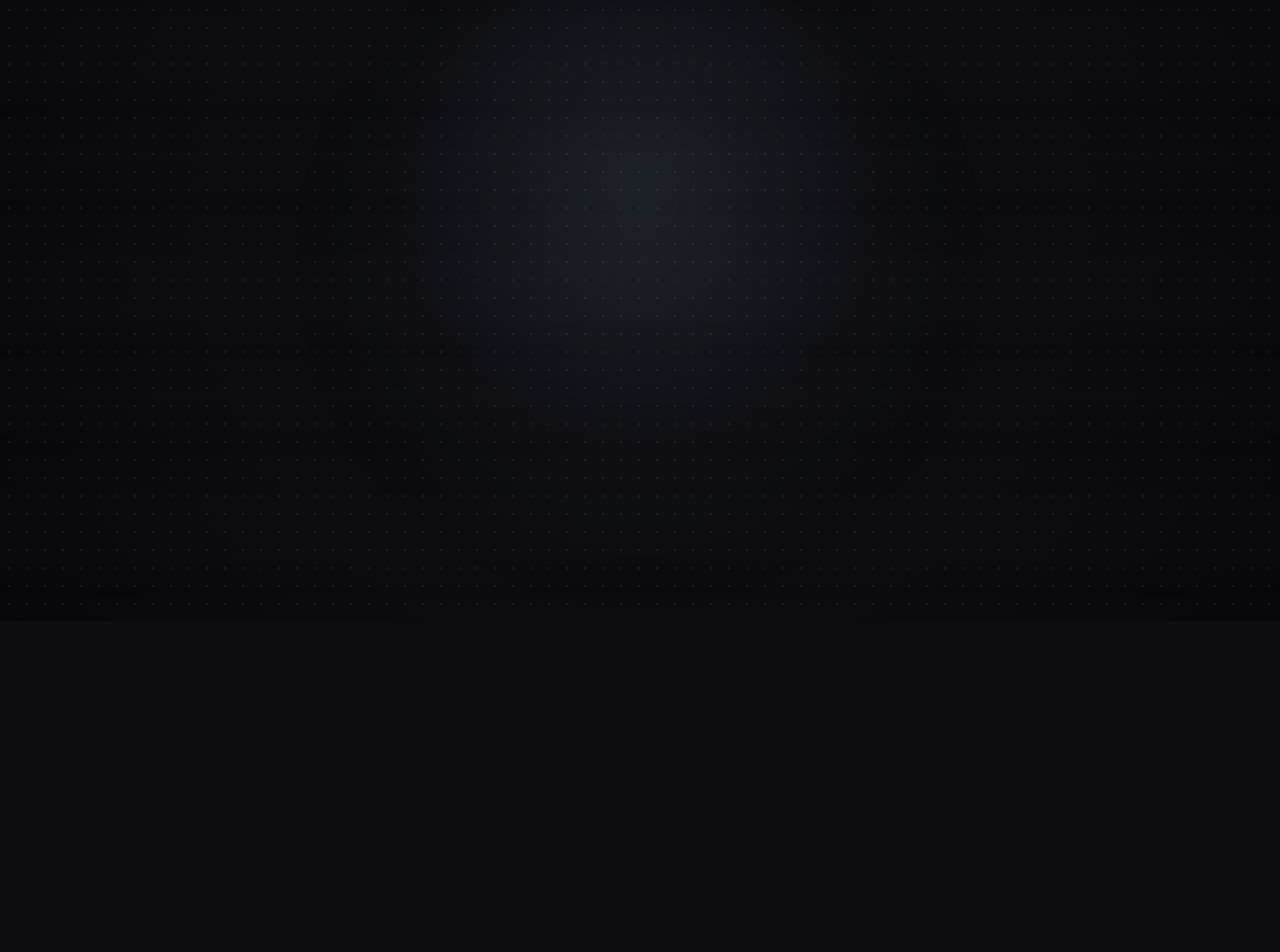
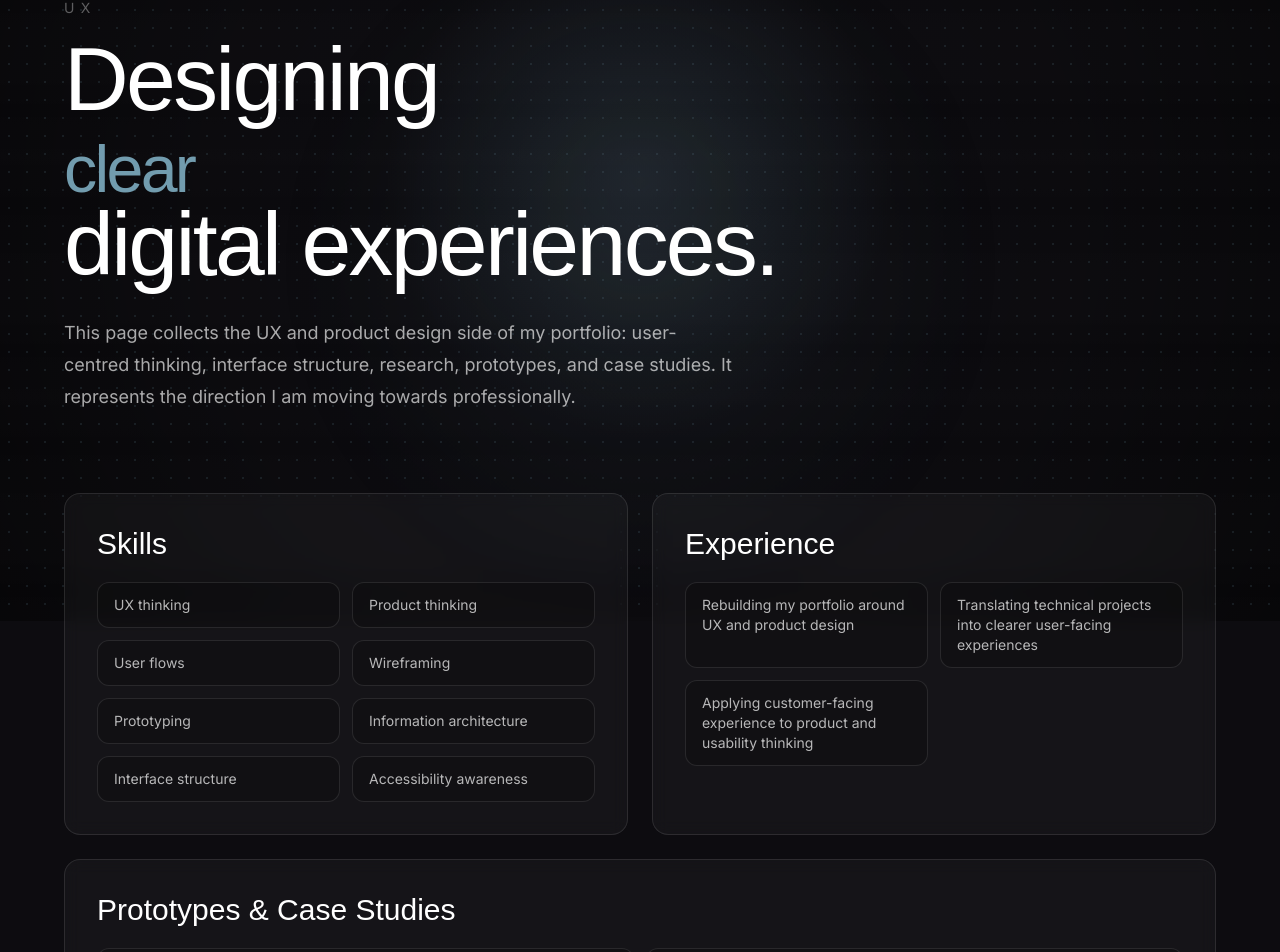
Before and after one commit to Antonelli12/gus-a.dev_portfolio, a Next.js app: page /design in a window 1280 px wide. Shown: the part 179-1131 px from the top of the page. Before the commit the page ends 800 px from the top, so only its background shows below. Built offline with nearby package versions, Linux system fonts and the light colour scheme; a web font is replaced by a local one.

Commit message:
feat: add design section with structured components and dynamic content

```diff
--- /dev/null
+++ b/components/design/design-section.tsx
@@ -0,0 +1,120 @@
+import { headingFont, highlightFont } from "@/app/fonts";
+import {
+  designCaseStudies,
+  designCertifications,
+  designExperience,
+  designLinks,
+  designSection,
+  designSkills,
+} from "@/data/design";
+import {
+  sectionEyebrowClassName,
+  sectionSummaryClassName,
+  sectionTitleClassName,
+  sectionTitleHighlightStyle,
+} from "@/lib/typography";
+
+function DesignBlock({
+  id,
+  title,
+  children,
+  className = "",
+}: {
+  id: string;
+  title: string;
+  children: React.ReactNode;
+  className?: string;
+}) {
+  return (
+    <section
+      id={id}
+      className={`rounded-2xl border border-white/10 bg-white/[0.035] p-6 text-white backdrop-blur-sm sm:p-8 ${className}`}
+    >
+      <h3 className={`${headingFont.className} text-2xl text-white sm:text-3xl`}>
+        {title}
+      </h3>
+
+      <div className="mt-5 text-base leading-8 text-white/65">{children}</div>
+    </section>
+  );
+}
+
+function ItemList({ items }: { items: readonly string[] }) {
+  return (
+    <ul className="grid gap-3 sm:grid-cols-2">
+      {items.map((item, index) => (
+        <li
+          key={`${item}-${index}`}
+          className="rounded-xl border border-white/10 bg-black/20 px-4 py-3 text-sm text-white/70"
+        >
+          {item}
+        </li>
+      ))}
+    </ul>
+  );
+}
+
+export function DesignSection() {
+  return (
+    <main className="min-h-screen px-6 py-28 text-white sm:px-10 lg:px-16">
+      <div className="mx-auto max-w-6xl">
+        <header className="max-w-4xl">
+          <p className={sectionEyebrowClassName}>{designSection.eyebrow}</p>
+
+          <h1 className={`${headingFont.className} ${sectionTitleClassName}`}>
+            {designSection.titleStart}
+            <br />
+            <span
+              className={highlightFont.className}
+              style={sectionTitleHighlightStyle}
+            >
+              {designSection.titleHighlight}
+            </span>
+            <br />
+            {designSection.titleEnd}
+          </h1>
+
+          <p className={sectionSummaryClassName}>{designSection.intro}</p>
+        </header>
+
+        <div className="mt-20 grid gap-6 lg:grid-cols-2">
+          <DesignBlock id="skills" title={designSkills.title}>
+            <ItemList items={designSkills.items} />
+          </DesignBlock>
+
+          <DesignBlock id="experience" title={designExperience.title}>
+            <ItemList items={designExperience.items} />
+          </DesignBlock>
+
+          <DesignBlock
+            id="case-studies"
+            title={designCaseStudies.title}
+            className="lg:col-span-2"
+          >
+            <ItemList items={designCaseStudies.items} />
+          </DesignBlock>
+
+          <DesignBlock id="certifications" title={designCertifications.title}>
+            <ItemList items={designCertifications.items} />
+          </DesignBlock>
+
+          <DesignBlock id="links" title={designLinks.title}>
+            <div className="flex flex-wrap gap-3">
+              {designLinks.items.map((link) => (
+                <a
+                  key={link.href}
+                  href={link.href}
+                  target="_blank"
+                  rel="noreferrer"
+                  className="rounded-full border border-white/10 bg-white/5 px-5 py-2 text-sm text-white/70 transition hover:border-[#729CAE]/50 hover:bg-[#729CAE]/10 hover:text-white"
+                >
+                  {link.label}
+                </a>
+              ))}
+            </div>
+          </DesignBlock>
+        </div>
+      </div>
+    </main>
+  );
+}
```
Also changed, not shown: components/design/case-studies-section.tsx (deleted).
